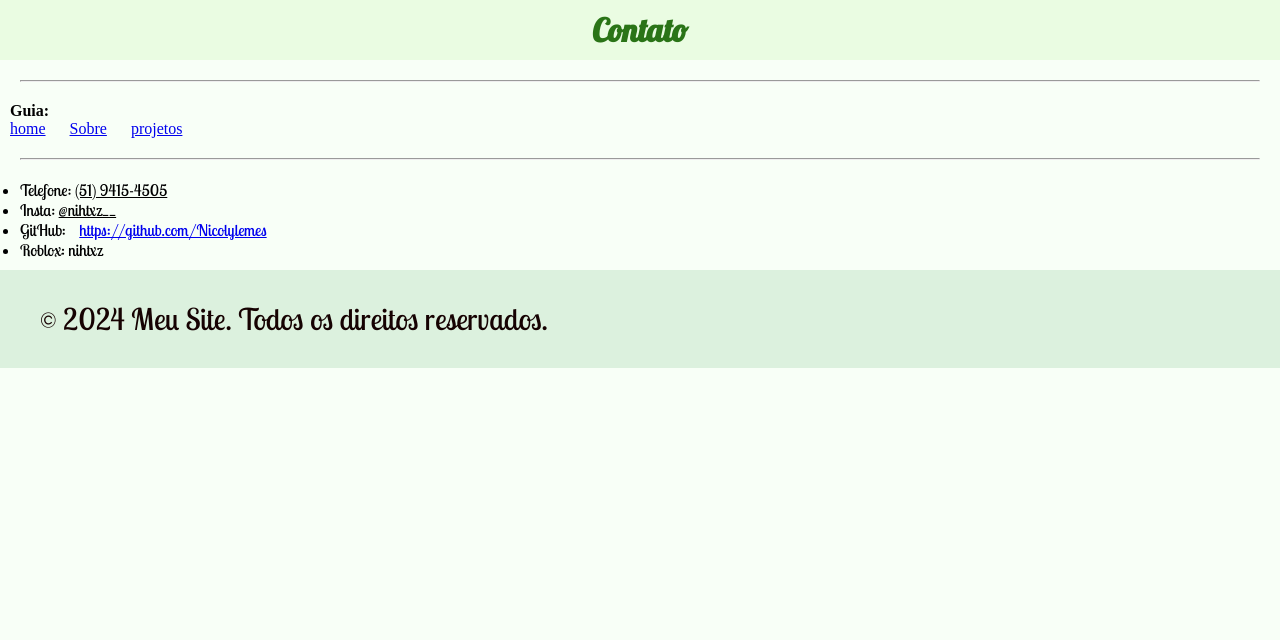
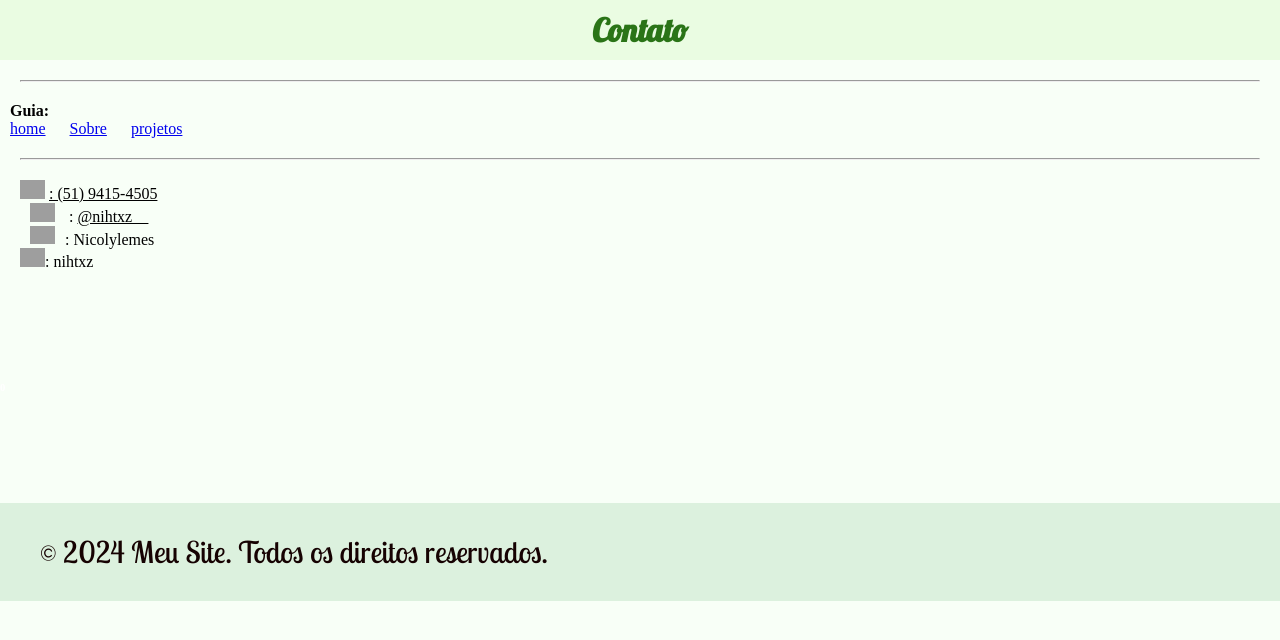
Before and after one commit to Nicolylemes/Portifolio, a plain HTML site: page atividade/contato.html in a window 1280 px wide. Drawn offline with Linux system fonts and the light colour scheme; grey boxes are pictures that could not be loaded.

Commit message:
portifolio

```diff
--- a/atividade/Style.css
+++ b/atividade/Style.css
@@ -16,6 +16,11 @@ img {
     height: auto;
 }
 
+    ul img{
+    width: 25px;
+    height: auto;
+    }
+
 h4{
     margin: 0px 10px;
 }
@@ -26,6 +31,11 @@ h1 {
     font-family: 'Lobster';
     background-color: rgb(217, 252, 217);
     padding: 10px;
+}
+
+h6{
+    margin: 110px 0;
+    color: white;
 }
 
 h2 {
--- a/atividade/contato.html
+++ b/atividade/contato.html
@@ -15,11 +15,13 @@
     <a href="projetos.html">projetos</a>
     <hr>
     <ul>
-       <li>Telefone: <u>(51) 9415-4505</u></li>
-       <li>Insta: <u>@nihtxz__</u></li>
-       <li>GitHub: <a href="https://github.com/Nicolylemes">https://github.com/Nicolylemes</a></li>
-       <li>Roblox: nihtxz</li>
+       <img src="https://cdn-icons-png.flaticon.com/512/1151/1151429.png" alt="telefone"> <u>: (51) 9415-4505</u> <br>
+       <a href="https://www.instagram.com/nihtxz__/"><img src="https://w7.pngwing.com/pngs/254/553/png-transparent-instagram-logo-new-logo-photo-social-logos-icon.png" alt="insta"></a> : <u>@nihtxz__</u> <br>
+       <a href="https://github.com/Nicolylemes"><img src="https://seeklogo.com/images/G/github-logo-7880D80B8D-seeklogo.com.png" alt="github"></a>: Nicolylemes <br>
+       <img src="https://devforum-uploads.s3.dualstack.us-east-2.amazonaws.com/uploads/original/4X/0/e/e/0eeeb19633422b1241f4306419a0f15f39d58de9.png" alt="roblox">: nihtxz <br>
     </ul>
+    <h6>0
+    </h6>
     <footer>
         <p>&copy; 2024 Meu Site. Todos os direitos reservados.</p>
     </footer>
```
Also changed, not shown: atividade/projetos.html (+1 -0 lines), atividade/sobre.html (+3 -0 lines).
